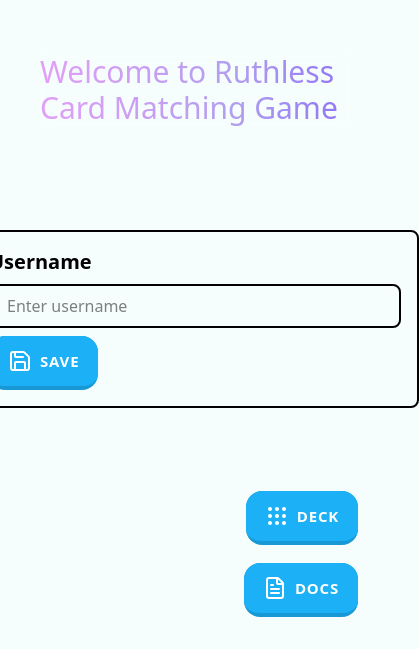
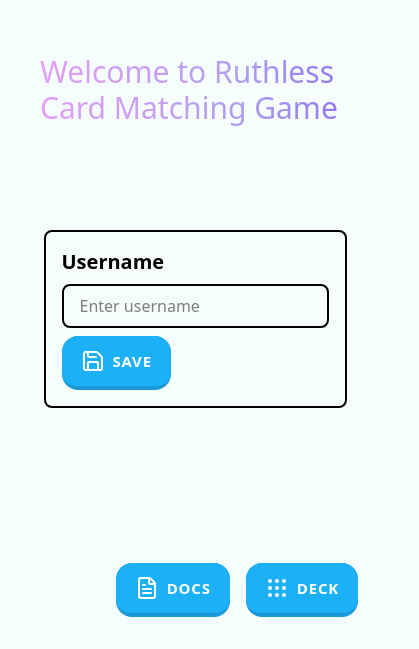
Before and after one commit to RawnakHasan/Ruthless-Card-Matching-Game-Client, a React (Vite) app: page / in a window 390 px wide. Shown: the part 195-844 px from the top of the page, 419 px wide, since content can reach past the window. Built offline with nearby package versions, Linux system fonts and the light colour scheme; no server answers.

Commit message:
Mobile ui polishing

```diff
--- a/src/components/UsernameForm.tsx
+++ b/src/components/UsernameForm.tsx
@@ -37,7 +37,7 @@ export function UsernameForm() {
   return (
     <form
       onSubmit={handleSubmit(onSubmit)}
-      className="flex min-w-md flex-col gap-2 p-4 border-2 border-text rounded-lg"
+      className="flex min-w-40 flex-col gap-2 p-4 border-2 border-text rounded-lg"
     >
       <label htmlFor="username" className="text-xl font-semibold">
         Username
--- a/src/routes/index.tsx
+++ b/src/routes/index.tsx
@@ -18,7 +18,7 @@ function RouteComponent() {
   console.log(serverUrl);
 
   return (
-    <div className="relative h-screen flex flex-col sm:gap-36 gap-24 items-center justify-center min-w-96 p-8">
+    <div className="relative h-screen flex flex-col sm:gap-36 gap-24 items-center justify-center min-w-screen p-8">
       <GradientText className="text-3xl p-2">
         Welcome to Ruthless Card Matching Game
       </GradientText>
@@ -30,12 +30,14 @@ function RouteComponent() {
           <GameCreation />
         </div>
       )}
-      <Link to="/docs" className="absolute bottom-8 right-8">
-        <PrimaryButton icon={<FileText />}>Docs</PrimaryButton>
-      </Link>
-      <Link to="/deck" className="absolute bottom-26 right-8">
-        <PrimaryButton icon={<Grip />}>Deck</PrimaryButton>
-      </Link>
+      <div className="flex gap-4 items-center justify-center absolute bottom-8 right-8">
+        <Link to="/docs">
+          <PrimaryButton icon={<FileText />}>Docs</PrimaryButton>
+        </Link>
+        <Link to="/deck">
+          <PrimaryButton icon={<Grip />}>Deck</PrimaryButton>
+        </Link>
+      </div>
     </div>
   );
 }
```
